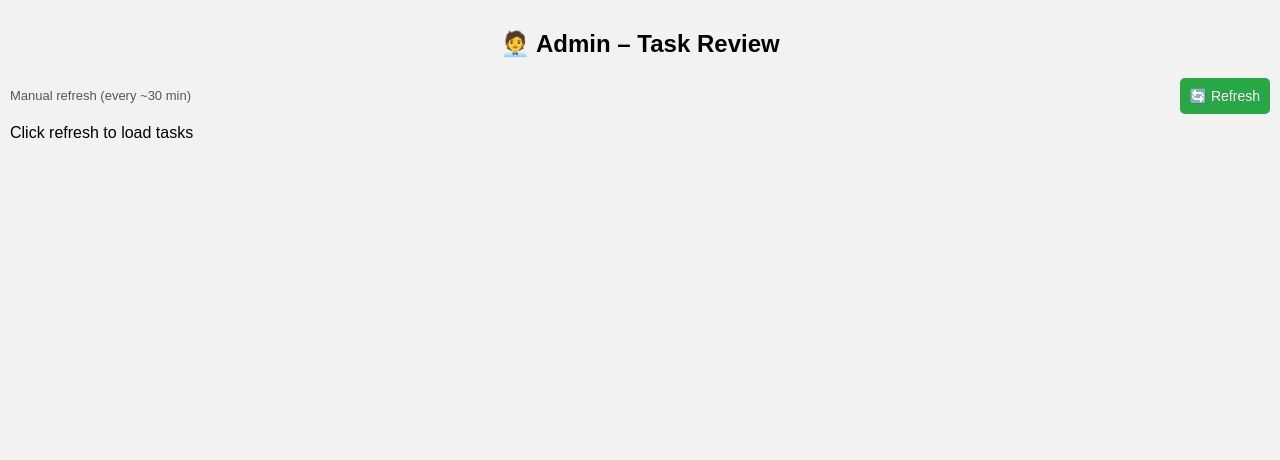
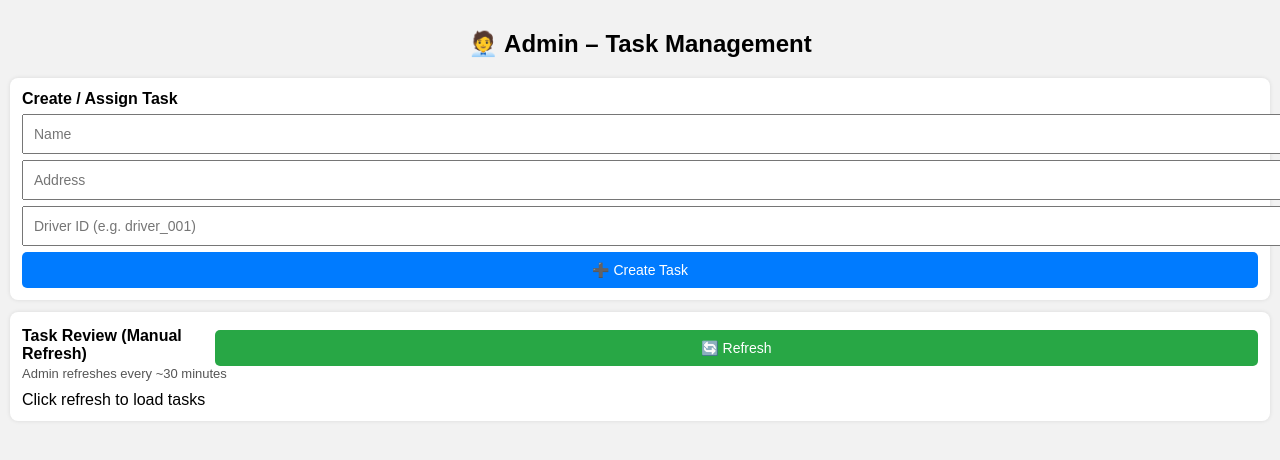
Before and after one commit to RossGab/driva-pwa, a plain HTML site: page admin.html in a window 1280 px wide. Drawn offline with Linux system fonts and the light colour scheme.

Commit message:
Update admin.html

```diff
--- a/admin.html
+++ b/admin.html
@@ -3,7 +3,7 @@
 <head>
 <meta charset="UTF-8" />
 <meta name="viewport" content="width=device-width, initial-scale=1.0" />
-<title>Admin – Task Review</title>
+<title>Admin – Task Management</title>
 
 <style>
 body {
@@ -17,32 +17,35 @@ h2 {
   text-align: center;
 }
 
-#topBar {
-  display: flex;
-  justify-content: space-between;
-  align-items: center;
-  margin-bottom: 10px;
-}
-
-button {
-  padding: 10px;
-  font-size: 14px;
-  border-radius: 5px;
-  border: none;
-  cursor: pointer;
-}
-
-.refresh {
-  background: #28a745;
-  color: #fff;
-}
-
 .card {
   background: #fff;
   padding: 12px;
   margin-bottom: 12px;
   border-radius: 8px;
   box-shadow: 0 0 4px rgba(0,0,0,.1);
+}
+
+input, button {
+  width: 100%;
+  padding: 10px;
+  margin-top: 6px;
+  font-size: 14px;
+}
+
+button {
+  border: none;
+  border-radius: 5px;
+  cursor: pointer;
+}
+
+.create {
+  background: #007bff;
+  color: #fff;
+}
+
+.refresh {
+  background: #28a745;
+  color: #fff;
 }
 
 .task {
@@ -69,24 +72,38 @@ img {
 
 <body>
 
-<h2>🧑‍💼 Admin – Task Review</h2>
+<h2>🧑‍💼 Admin – Task Management</h2>
 
-<div id="topBar">
-  <div class="small">Manual refresh (every ~30 min)</div>
-  <button class="refresh" onclick="loadTasks()">🔄 Refresh</button>
+<!-- ================= TASK INPUT ================= -->
+<div class="card">
+  <b>Create / Assign Task</b>
+  <input id="name" placeholder="Name" />
+  <input id="address" placeholder="Address" />
+  <input id="driverId" placeholder="Driver ID (e.g. driver_001)" />
+  <button class="create" onclick="createTask()">➕ Create Task</button>
 </div>
 
-<div id="taskList">Click refresh to load tasks</div>
+<!-- ================= TASK REVIEW ================= -->
+<div class="card">
+  <div style="display:flex; justify-content:space-between; align-items:center">
+    <b>Task Review (Manual Refresh)</b>
+    <button class="refresh" onclick="loadTasks()">🔄 Refresh</button>
+  </div>
+  <div class="small">Admin refreshes every ~30 minutes</div>
+  <div id="taskList" style="margin-top:10px">Click refresh to load tasks</div>
+</div>
 
 <script type="module">
 import { initializeApp } from "https://www.gstatic.com/firebasejs/10.7.1/firebase-app.js";
 import {
   getDatabase,
   ref,
-  get
+  push,
+  get,
+  update
 } from "https://www.gstatic.com/firebasejs/10.7.1/firebase-database.js";
 
-/* 🔥 FIREBASE CONFIG (SAME PROJECT) */
+/* 🔥 FIREBASE CONFIG */
 const firebaseConfig = {
   apiKey: "AIzaSyDFW61pnwLvh6HGKWt10zLYNr860fI8vkg",
   authDomain: "driva-pwa.firebaseapp.com",
@@ -100,7 +117,41 @@ const firebaseConfig = {
 const app = initializeApp(firebaseConfig);
 const db = getDatabase(app);
 
-/* 📋 LOAD ALL TASKS (MANUAL) */
+/* ================= CREATE TASK ================= */
+window.createTask = async function () {
+  const name = document.getElementById("name").value.trim();
+  const address = document.getElementById("address").value.trim();
+  const driverId = document.getElementById("driverId").value.trim();
+
+  if (!name || !address || !driverId) {
+    alert("Please fill in all fields");
+    return;
+  }
+
+  const taskRef = push(ref(db, "tasks"));
+  const taskId = taskRef.key;
+
+  await update(taskRef, {
+    id: taskId,
+    name,
+    address,
+    driverId,
+    status: "PENDING",
+    latitude: null,
+    longitude: null,
+    capturedAt: null,
+    uploadedAt: null,
+    imageUrl: null
+  });
+
+  document.getElementById("name").value = "";
+  document.getElementById("address").value = "";
+  document.getElementById("driverId").value = "";
+
+  alert("Task created and assigned");
+};
+
+/* ================= LOAD TASKS (MANUAL) ================= */
 window.loadTasks = async function () {
   const list = document.getElementById("taskList");
   list.innerHTML = "Loading tasks...";
@@ -113,7 +164,7 @@ window.loadTasks = async function () {
     return;
   }
 
-  /* 🔥 Sort: PENDING first, COMPLETED last */
+  /* 🔥 Pending first, Completed last */
   tasks.sort((a, b) => {
     if (a.status === "COMPLETED" && b.status !== "COMPLETED") return 1;
     if (a.status !== "COMPLETED" && b.status === "COMPLETED") return -1;
```
